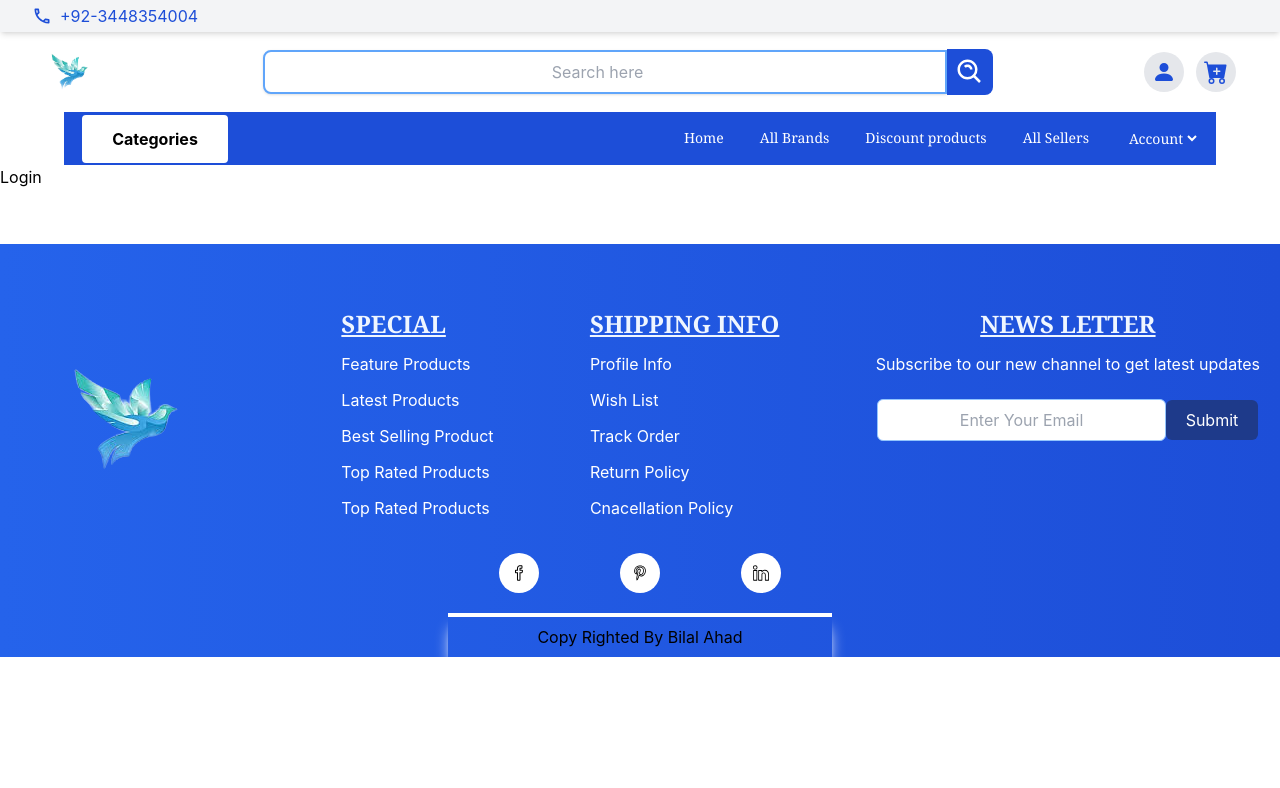
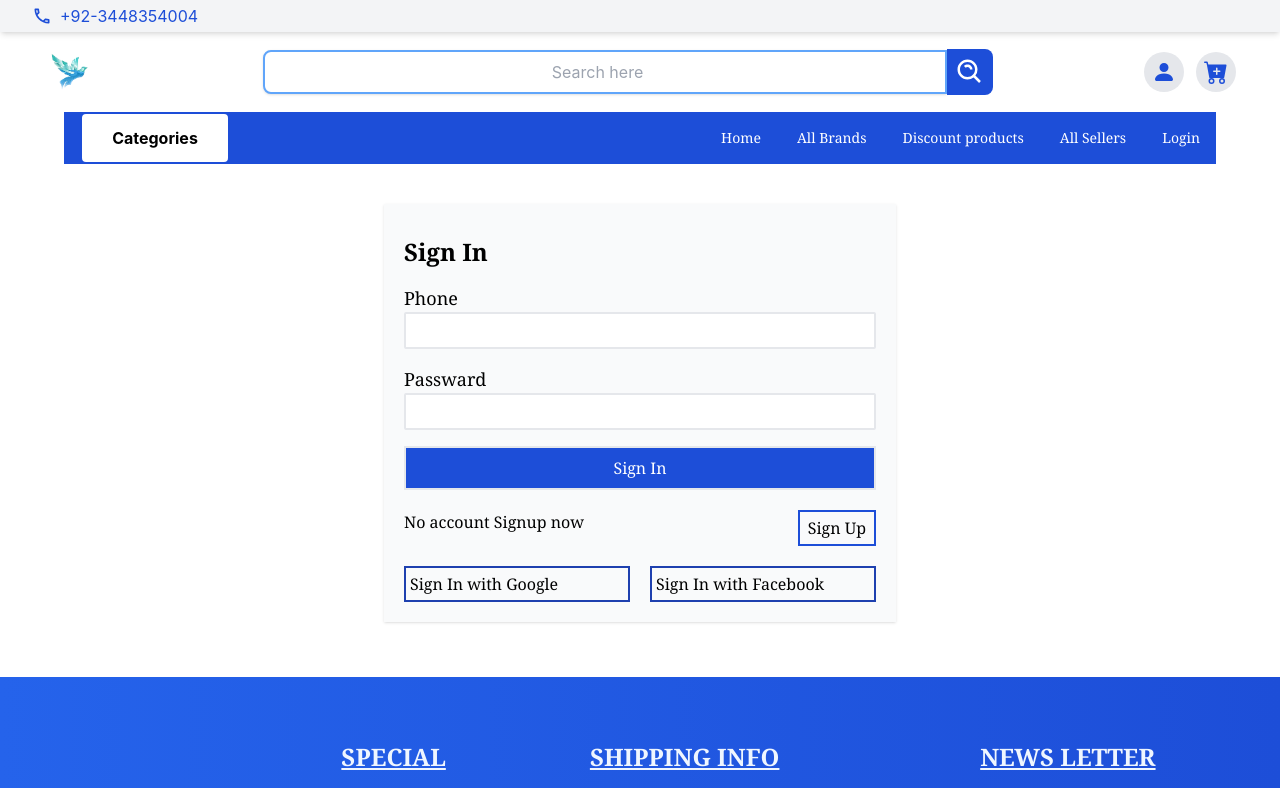
Before and after one commit to BIlalAhad/Degital-web, a React (Create React App) app: page /login in a window 1280 px wide. Shown: the top 788 px of the page. Built offline with nearby package versions, Linux system fonts and the light colour scheme.

Commit message:
commit login

```diff
--- a/src/components/Header.js
+++ b/src/components/Header.js
@@ -13,6 +13,7 @@ import Cartpage from './Cartpage';
 
 
 const user=true;
+
 export default function Header() {
     function hamburger(){
        var show=document.getElementById("navitems");
@@ -101,11 +102,10 @@ export default function Header() {
             <li className=" hover:cursor-pointer hover:underline border-2 p-1 sm:p-0 border-white sm:border-0"><Link to="/allbrands">All Brands</Link></li>
             <li className=" hover:cursor-pointer hover:underline border-2 p-1 sm:p-0 border-white sm:border-0"><Link to="/discountproducts">Discount products</Link></li>
             <li className=" hover:cursor-pointer hover:underline border-2 p-1 sm:p-0 border-white sm:border-0"><Link to="/allsellers">All Sellers</Link></li>
-            <select className="bg-blue-700  border-2 p-1 sm:p-0 border-white sm:border-0" value="select">
-                <option className="">Account</option>
-                <option className="">Login</option>
-                <option className="">Logout</option>
-            </select>
+
+                <li className=" hover:cursor-pointer hover:underline border-2 p-1 sm:p-0 border-white sm:border-0"><Link to="/login" id='account'>Login</Link></li>
+
+
           </ul>
         </nav>
 
--- a/src/components/Login.js
+++ b/src/components/Login.js
@@ -2,7 +2,30 @@ import React from 'react'
 
 export default function Login() {
   return (
-    <div>Login</div>
+    <>
+    <section className='max-w-lg font-serif mx-auto shadow p-5 bg-gray-50 mt-10'>
+        <div className='space-y-4'>
+            <h2 className='text-2xl font-bold my-3'>Sign In</h2>
+            <div>
+            <label className='text-lg'>Phone</label>
+            <input className='w-full rounded-sm border-2 h-[37px]'></input>
+            </div>
+            <div>
+            <label className='text-lg '>Passward</label>
+            <input className='w-full rounded-sm border-2 h-[37px]'></input>
+            </div>
+            <button className='w-full bg-blue-700 text-white p-2 hover:brightness-75 border-2 center '>Sign In </button>
+        </div>
+        <div className='flex justify-between mt-5'>
+            <p>No account Signup now</p>
+            <button className='p-1 border-2 border-blue-700 hover:bg-blue-700 px-2'>Sign Up</button>
+        </div>
+        <div className='grid grid-flow-cols grid-cols-2 gap-5 mt-5'>
+        <div className='border-2 p-1 border-blue-800 hover:bg-blue-700'>Sign In with Google</div>
+        <div className='border-2 p-1 border-blue-800 hover:bg-blue-700'>Sign In with Facebook</div>
+        </div>
+    </section>
+    </>
 
   )
 }
```
